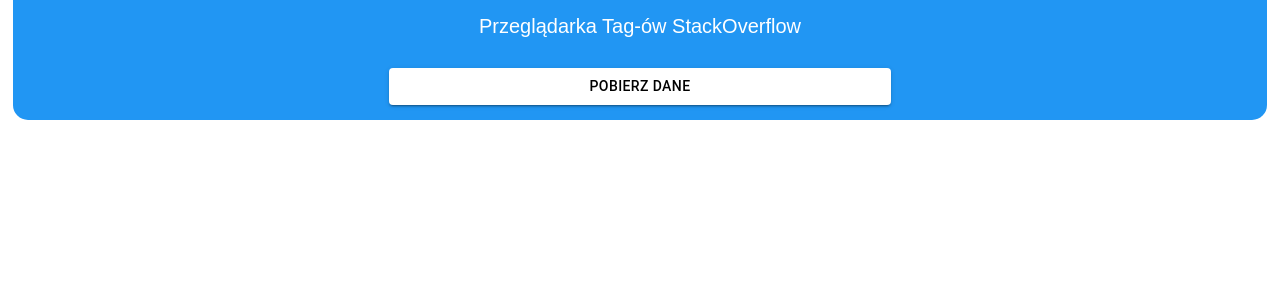
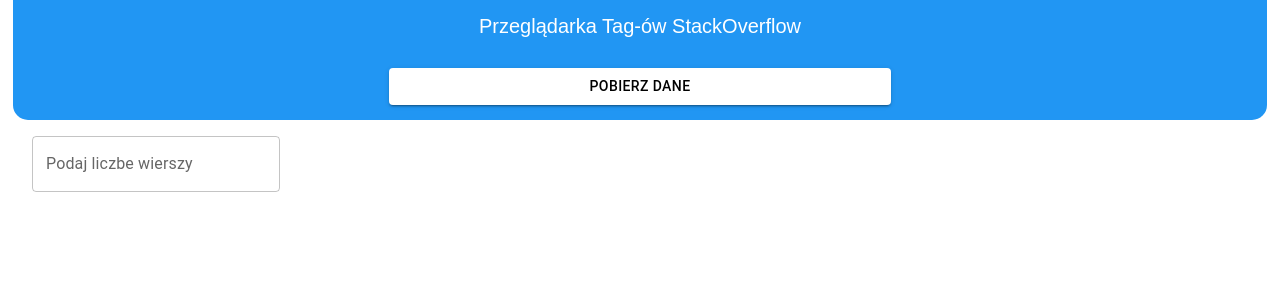
Before and after one commit to Solutionsby/StackOverflowTag, a React (Vite) app: page / in a window 1280 px wide. Shown: the top 300 px of the page. Built offline with nearby package versions, Linux system fonts and the light colour scheme.

Commit message:
add Input

```diff
--- /dev/null
+++ b/src/components/input/Input.tsx
@@ -0,0 +1,18 @@
+
+import { Box } from '@mui/material';
+import TextField from '@mui/material/TextField';
+
+export const Input = () =>{
+    return (
+        <Box sx={{
+            width:'95%',
+            margin:'2vh auto'
+        }}>
+        <TextField
+        label= 'Podaj liczbe wierszy'
+        type='number'
+        />
+        </Box>
+
+    )
+}
--- a/src/components/mainView/MainView.tsx
+++ b/src/components/mainView/MainView.tsx
@@ -1,3 +1,4 @@
+import { Input } from "../input/Input"
 import { TopBar } from "../topBar/TopBar"
 
 
@@ -5,6 +6,7 @@
     return(
        <>
        <TopBar />
+       <Input />
        </>
     )
 }
```
